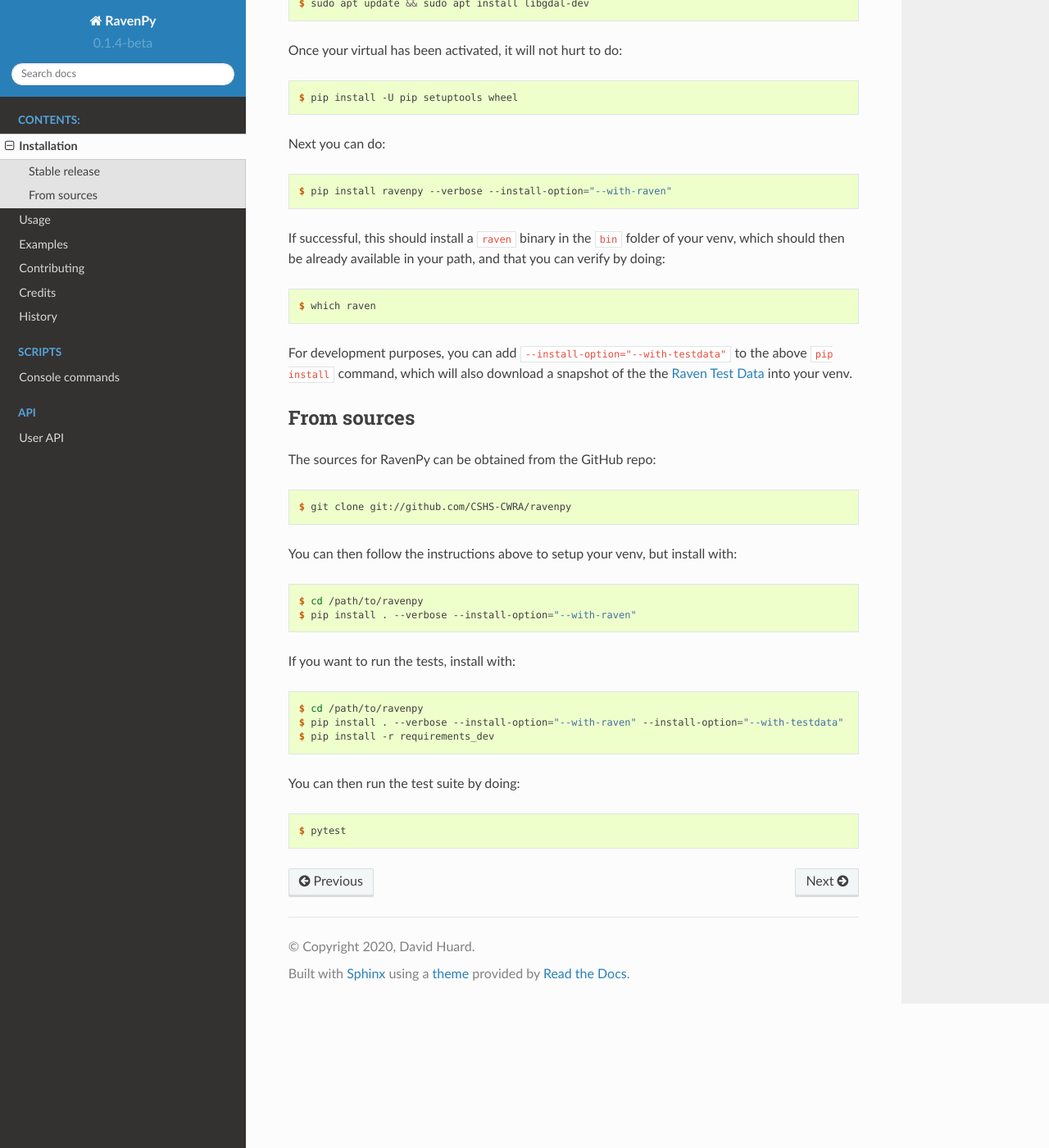
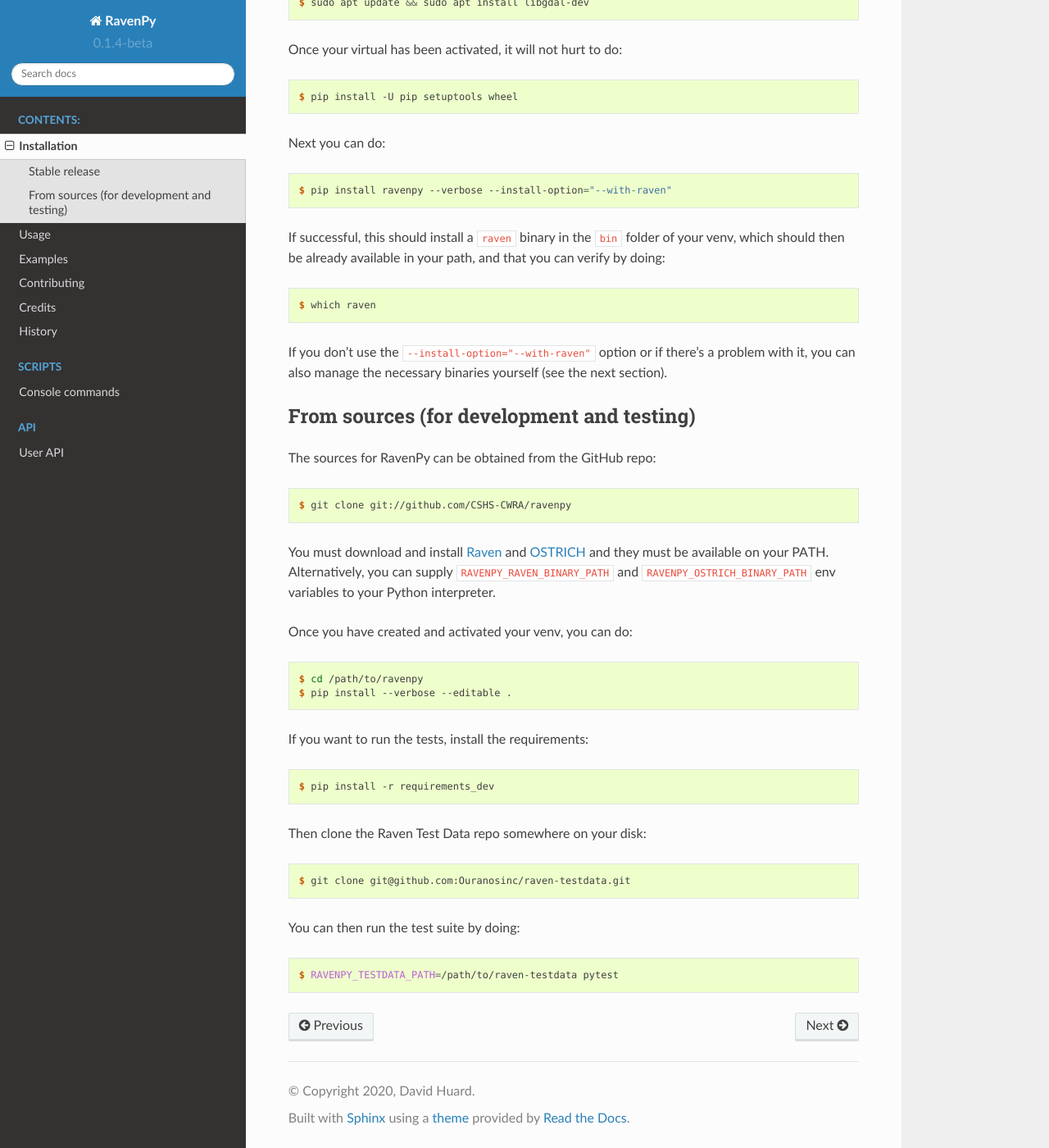
Before and after one commit to CSHS-CWRA/RavenPy, a Sphinx documentation site: the page built from docs/installation.rst, in a window 1280 px wide and 1400 px high, scrolled down 403 px. Shown: the whole window at 82% size. Built offline with Sphinx 7.4.7 and the Read the Docs theme 2.0.0, drawn with Linux system fonts in a browser that asks for light colours; the version number is read from the project's files by our own code; some of the changed text lies outside the part shown.

Commit message:
Remove the venv constraint

```diff
--- a/docs/installation.rst
+++ b/docs/installation.rst
@@ -9,12 +9,11 @@
 --------------
 
 Because RavenPy relies on the `Raven <http://raven.uwaterloo.ca>`_ binary (which is downloaded and
-compiled during the setup), it must be installed in a virtual
+compiled during the setup), it is preferable to install it in a virtual
 environment (either a classic `Python venv
 <https://docs.python.org/3/tutorial/venv.html>`_ or a `Conda
 environment
-<https://docs.conda.io/projects/conda/en/latest/user-guide/tasks/manage-environments.html>`_
-(which must be different than the ``base`` environment).
+<https://docs.conda.io/projects/conda/en/latest/user-guide/tasks/manage-environments.html>`_.
 
 As the ``GDAL`` Python library requires some system-level dependencies
 to be properly compiled, you will probably have to do:
@@ -43,14 +42,13 @@
 
    $ which raven
 
-For development purposes, you can add
-``--install-option="--with-testdata"`` to the above ``pip install``
-command, which will also download a snapshot of the the `Raven Test
-Data <https://github.com/Ouranosinc/raven-testdata>`_ into your venv.
+If you don't use the ``--install-option="--with-raven"`` option or if
+there's a problem with it, you can also manage the necessary binaries
+yourself (see the next section).
 
 
-From sources
-------------
+From sources (for development and testing)
+------------------------------------------
 
 The sources for RavenPy can be obtained from the GitHub repo:
 
@@ -58,23 +56,33 @@
 
     $ git clone git://github.com/CSHS-CWRA/ravenpy
 
-You can then follow the instructions above to setup your venv, but install with:
+You must download and install `Raven <http://raven.uwaterloo.ca>`_ and
+`OSTRICH <http://www.civil.uwaterloo.ca/envmodelling/Ostrich.html>`_
+and they must be available on your PATH. Alternatively, you can supply
+``RAVENPY_RAVEN_BINARY_PATH`` and ``RAVENPY_OSTRICH_BINARY_PATH`` env
+variables to your Python interpreter.
+
+Once you have created and activated your venv, you can do:
 
 .. code-block:: console
 
    $ cd /path/to/ravenpy
-   $ pip install . --verbose --install-option="--with-raven"
+   $ pip install --verbose --editable .
 
-If you want to run the tests, install with:
+If you want to run the tests, install the requirements:
 
 .. code-block:: console
 
-   $ cd /path/to/ravenpy
-   $ pip install . --verbose --install-option="--with-raven" --install-option="--with-testdata"
    $ pip install -r requirements_dev
+
+Then clone the Raven Test Data repo somewhere on your disk:
+
+.. code-block:: console
+
+    $ git clone git@github.com:Ouranosinc/raven-testdata.git
 
 You can then run the test suite by doing:
 
 .. code-block:: console
 
-   $ pytest
+   $ RAVENPY_TESTDATA_PATH=/path/to/raven-testdata pytest
```
Also changed, not shown: ravenpy/__init__.py (+11 -38 lines), setup.py (+6 -34 lines), 2 other files.
